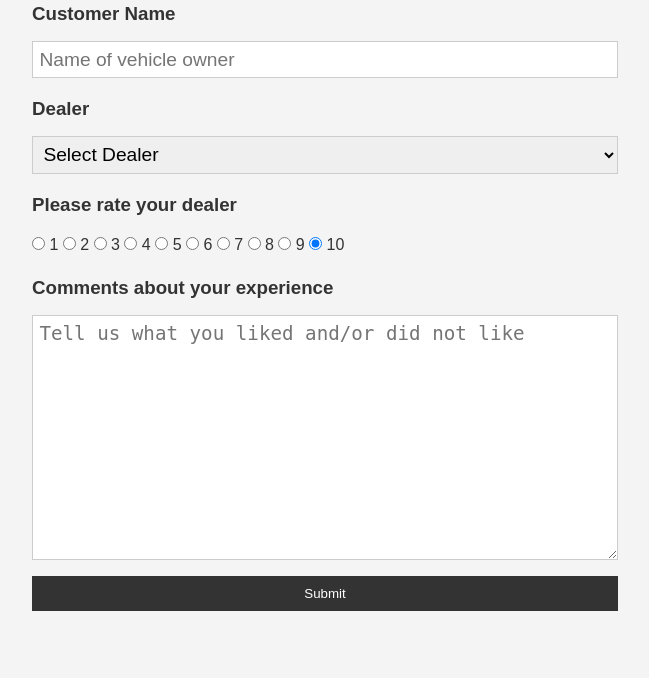
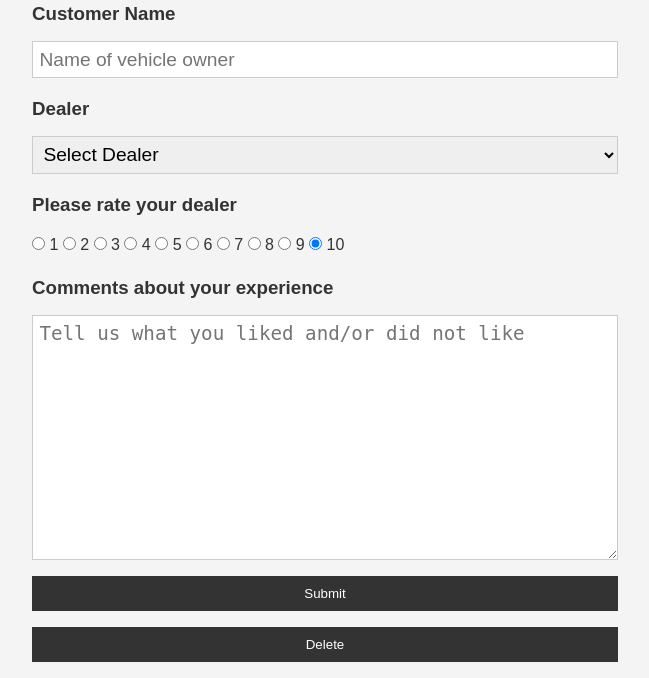
Before and after one commit to Nagabhushan-Hande-R/flaskApplication, a Flask app: page / in a window 1280 px wide. Shown: the part 148-826 px from the top of the page, without its empty margins (315-964 px from the left). Before the commit the page ends 759 px from the top, so only its background shows below. Run offline with Flask 3, Linux system fonts and the light colour scheme.

Commit message:
Update index.html

```diff
--- a/templates/index.html
+++ b/templates/index.html
@@ -56,6 +56,7 @@
           ></textarea>
         </div>
         <input type="submit" value="Submit" class="btn" />
+        <input type="submit" value="Delete" class="btn" />
       </form>
     </div>
   </body>
```
